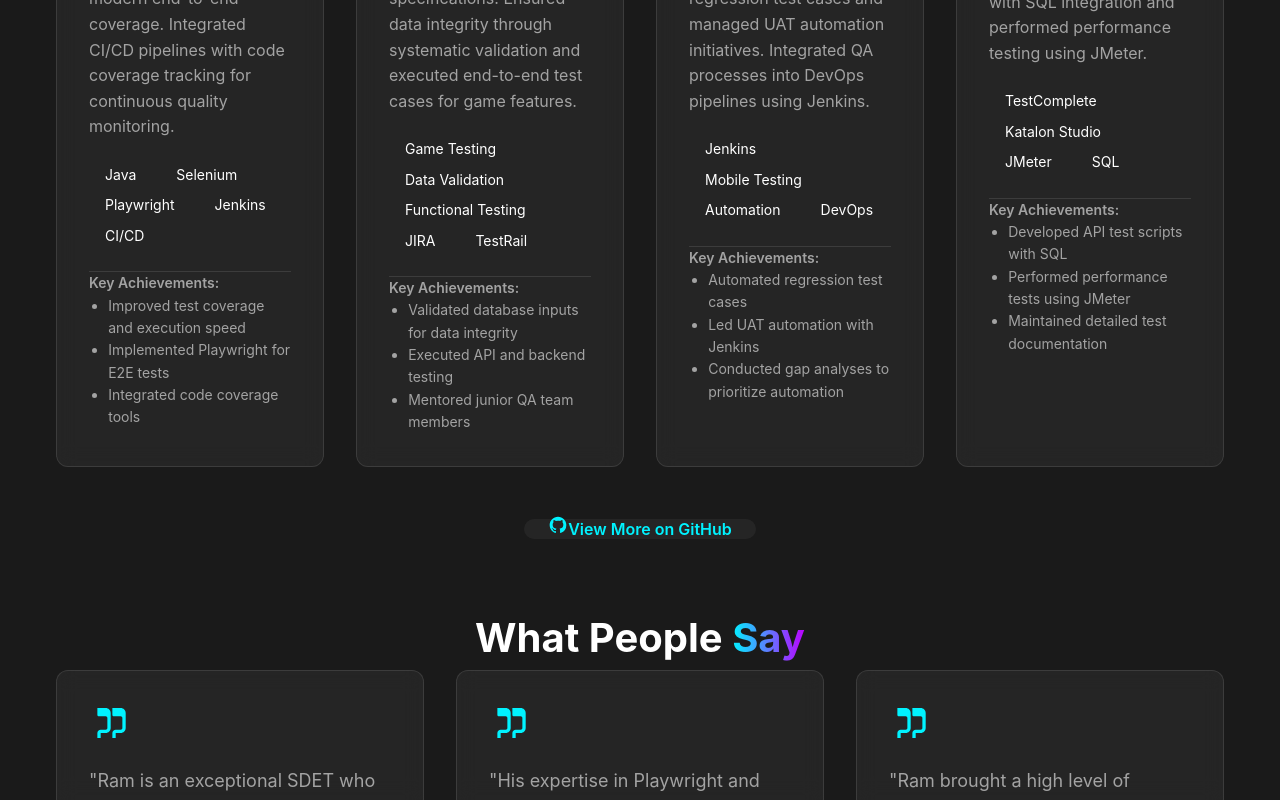
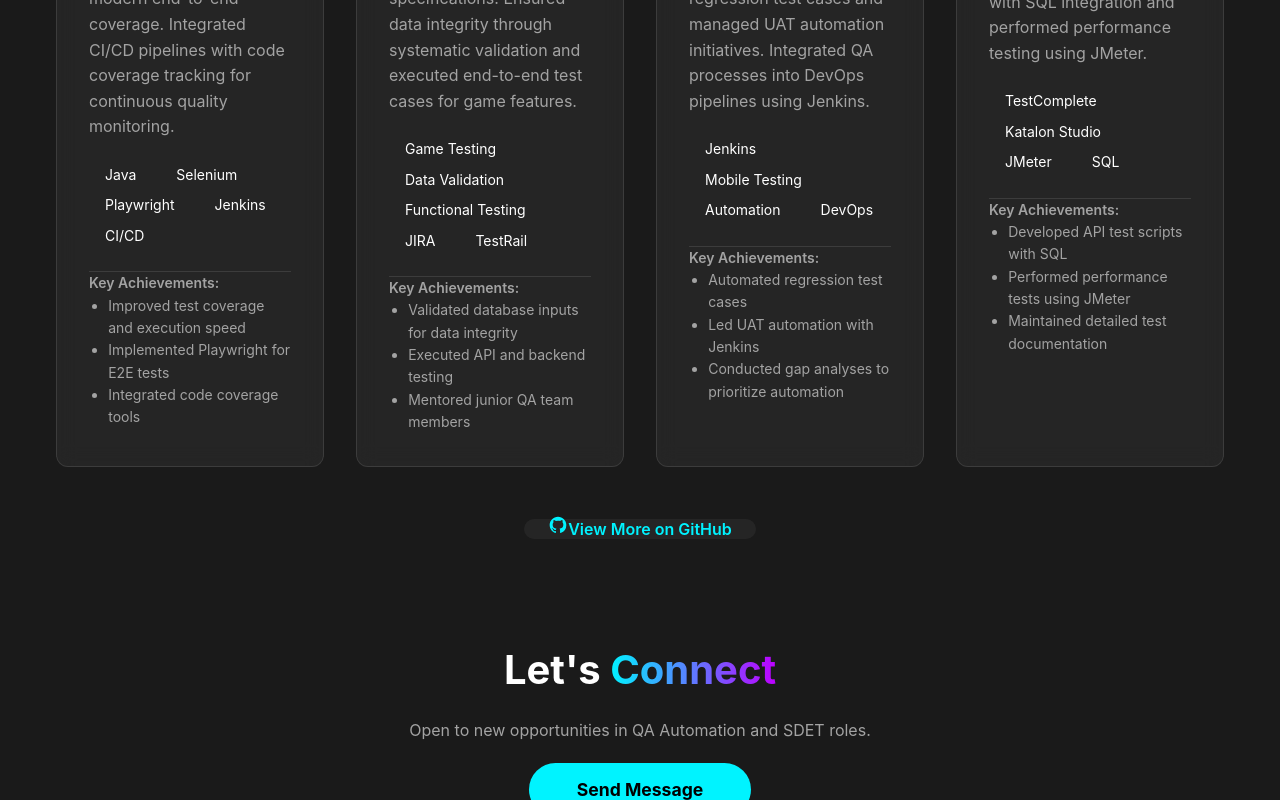
Before and after one commit to TinyMG/ram-nacino-portfolio, a React (Vite) app: page / in a window 1280 px wide. Shown: the part 2000-2800 px from the top of the page. Built offline with nearby package versions, Linux system fonts and the light colour scheme.

Commit message:
style: remove testimonials section

```diff
--- a/src/App.jsx
+++ b/src/App.jsx
@@ -3,7 +3,6 @@ import Footer from './components/Footer';
 import Hero from './sections/Hero';
 import About from './sections/About';
 import Projects from './sections/Projects';
-import Testimonials from './sections/Testimonials';
 import './App.css';
 
 function App() {
@@ -15,7 +14,6 @@ function App() {
         <Hero />
         <About />
         <Projects />
-        <Testimonials />
 
         <section id="contact" className="container" style={{ padding: '6rem 1rem', textAlign: 'center' }}>
           <h2 style={{ fontSize: '2.5rem', marginBottom: '1rem' }}>Let's <span className="gradient-text">Connect</span></h2>
--- a/src/components/Navbar.jsx
+++ b/src/components/Navbar.jsx
@@ -5,7 +5,6 @@ const Navbar = () => {
         { name: 'Home', href: '#home' },
         { name: 'About', href: '#about' },
         { name: 'Projects', href: '#projects' },
-        { name: 'Testimonials', href: '#testimonials' },
         { name: 'Contact', href: '#contact' },
     ];
 
--- a/src/sections/Testimonials.jsx
+++ /dev/null
@@ -1,59 +0,0 @@
-import React from 'react';
-import { Container, Card } from '../components/ui';
-
-const Testimonials = () => {
-    const testimonials = [
-        {
-            quote: "Ram is an exceptional SDET who transformed our QA process. His automation framework reduced our regression testing time by 70%.",
-            author: "Jane Doe",
-            role: "Engineering Manager",
-            company: "TechCorp"
-        },
-        {
-            quote: "His expertise in Playwright and CI/CD was crucial for our release. He is a true team player and a mentor to junior QAs.",
-            author: "John Smith",
-            role: "Lead Developer",
-            company: "Innovate Inc"
-        },
-        {
-            quote: "Ram brought a high level of professionalism and technical skill to the team. His attention to detail in API testing is unmatched.",
-            author: "Sarah Lee",
-            role: "Product Owner",
-            company: "StartUp flow"
-        }
-    ];
-
-    return (
-        <section id="testimonials" className="py-16 bg-[rgba(255,255,255,0.02)]">
-            <Container>
-                <h2 className="text-4xl mb-12 text-center">
-                    What People <span className="gradient-text">Say</span>
-                </h2>
-
-                <div className="grid grid-auto-fit gap-8">
-                    {testimonials.map((item, index) => (
-                        <Card key={index} className="p-8 flex flex-col justify-between">
-                            <div className="mb-6">
-                                <svg width="40" height="40" viewBox="0 0 24 24" fill="var(--primary)" className="mb-4 opacity-50">
-                                    <path d="M14.017 21L14.017 18C14.017 16.8954 14.9124 16 16.017 16H19.017C19.5693 16 20.017 15.5523 20.017 15V9C20.017 8.44772 19.5693 8 19.017 8H15.017C14.4647 8 14.017 7.55228 14.017 7V3H19.017C20.6739 3 22.017 4.34315 22.017 6V15C22.017 16.6569 20.6739 18 19.017 18H16.017V21H14.017ZM5.0166 21L5.0166 18C5.0166 16.8954 5.91203 16 7.0166 16H10.0166C10.5689 16 11.0166 15.5523 11.0166 15V9C11.0166 8.44772 10.5689 8 10.0166 8H6.0166C5.46432 8 5.0166 7.55228 5.0166 7V3H10.0166C11.6735 3 13.0166 4.34315 13.0166 6V15C13.0166 16.6569 11.6735 18 10.0166 18H7.0166V21H5.0166Z" />
-                                </svg>
-                                <p className="text-secondary italic text-lg leading-relaxed">
-                                    "{item.quote}"
-                                </p>
-                            </div>
-
-                            <div className="flex items-center gap-4 border-t border-[var(--border-color)] pt-4">
-                                <div>
-                                    <p className="text-primary font-bold">{item.author}</p>
-                                    <p className="text-sm text-secondary">{item.role}, {item.company}</p>
-                                </div>
-                            </div>
-                        </Card>
-                    ))}
-                </div>
-            </Container>
-        </section>
-    );
-};
-
-export default Testimonials;
```
